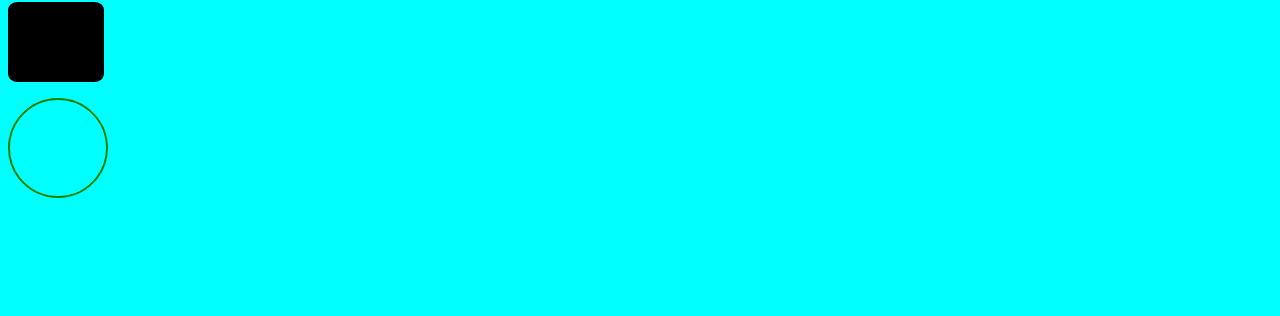
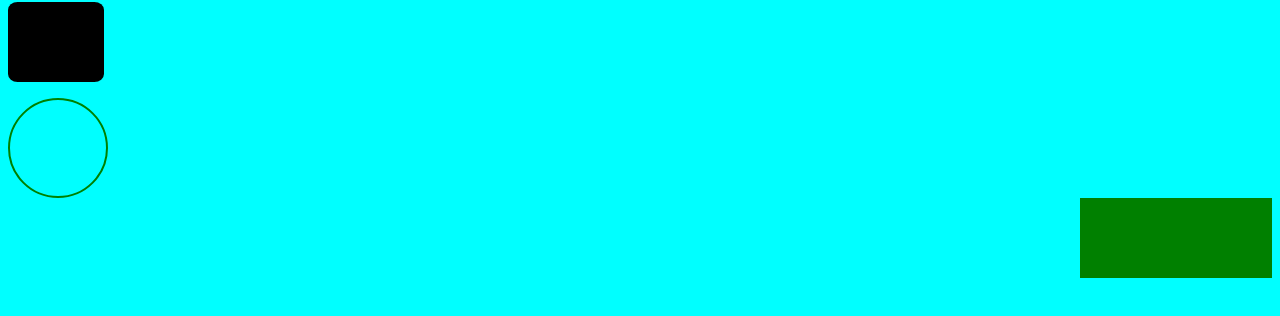
Before and after one commit to okhouja/SCSS-test, a website: page src/index.html in a window 1280 px wide. Shown: the part 78-394 px from the top of the page. Drawn offline with nearby package versions, Linux system fonts and the light colour scheme; files that its build step writes are made by us from their sources.

```diff
--- a/src/index.html
+++ b/src/index.html
@@ -14,5 +14,6 @@
 
     <div class="cool"></div>
     <div class="cir"></div>
+    <div class="left"></div>
   </body>
 </html>
--- a/src/scss/main.scss
+++ b/src/scss/main.scss
@@ -14,3 +14,9 @@
   border-radius: 50%;
   border: 2px solid green;
 }
+.left {
+  width: 12em;
+  height: 5em;
+  background-color: green;
+  float: right;
+}
```
